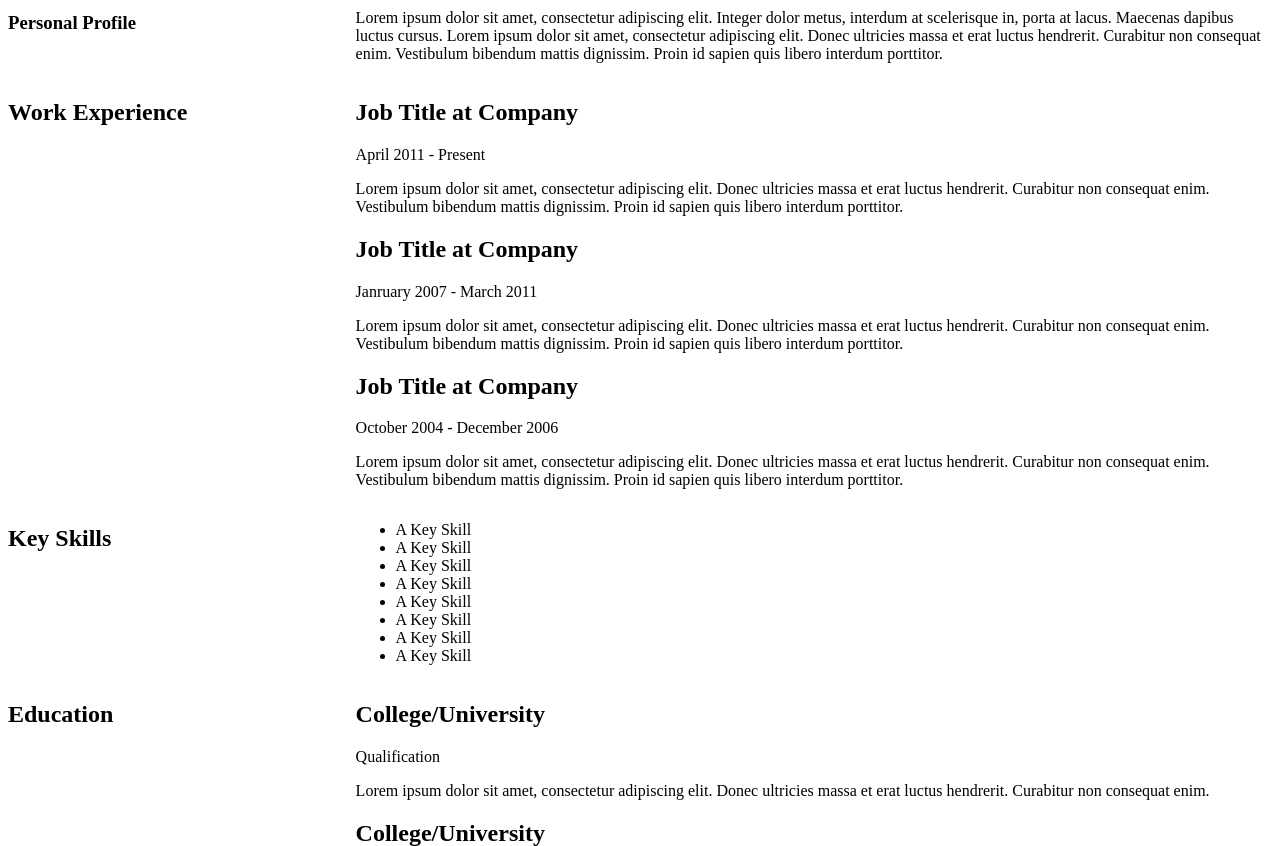
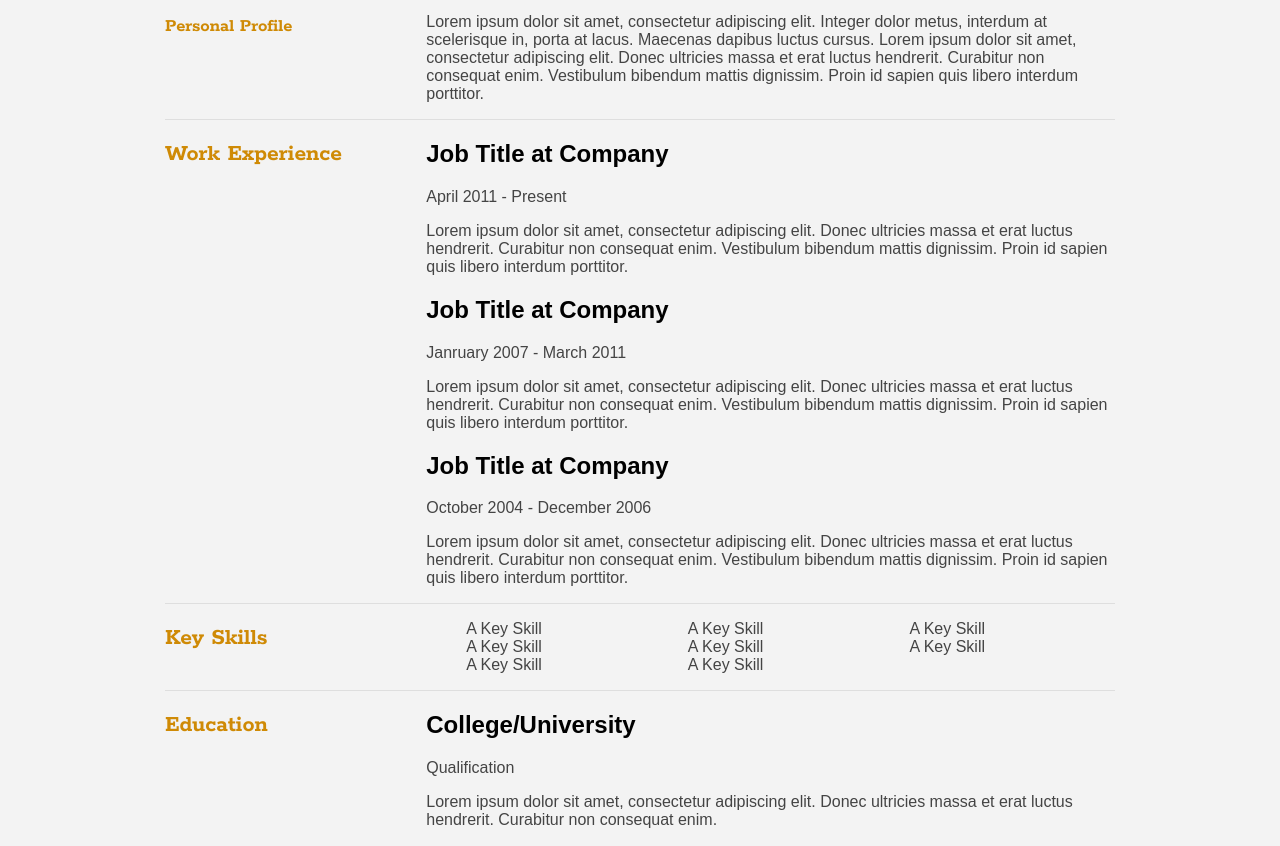
Before and after one commit to Kenzie-Academy-Brasil-Developers/estilizar-curriculo-sprint-2-lissandro7, a plain HTML site: page index.html in a window 1280 px wide. Shown: the part 147-993 px from the top of the page. Drawn offline with Linux system fonts and the light colour scheme.

Commit message:
Enviando Tarefa Concluida

```diff
--- a/index.html
+++ b/index.html
@@ -27,7 +27,7 @@
 		</div>
 
 		<div id="contactDetails">
-			<ul>
+			<ul >
 				<li>e: <a href="mailto:joe@bloggs.com" target="_blank">joe@bloggs.com</a></li>
 				<li>w: <a href="http://www.bloggs.com">www.bloggs.com</a></li>
 				<li>m: 01234567890</li>
@@ -51,7 +51,7 @@
 		</section>
 
 
-		<section>
+		<section class="section1">
 			<div class="sectionTitle">
 				<h1>Work Experience</h1>
 			</div>
@@ -79,7 +79,7 @@
 		</section>
 
 
-		<section>
+		<section class="section2">
 			<div class="sectionTitle">
 				<h1>Key Skills</h1>
 			</div>
@@ -100,7 +100,7 @@
 		</section>
 
 
-		<section>
+		<section class="section3">
 			<div class="sectionTitle">
 				<h1>Education</h1>
 			</div>
--- a/style.css
+++ b/style.css
@@ -1,3 +1,9 @@
+html,body{
+	background-color: #f3f3f3;
+	font-family:Arial, Helvetica, sans-serif ;
+
+}
+
 .clear {
 	clear: both;
 }
@@ -10,18 +16,65 @@
 
 #name {
 	float: left;
+
+
 }
+
 
 #contactDetails {
 	float: right;
+	color: #181818;
 }
 
 .sectionTitle {
 	float: left;
 	width: 25%;
+	color: #cf8a05;
+	font-family: Rokkitt;
+
+
 }
 
 .sectionContent {
 	float: right;
 	width: 72.5%;
+
 }
+
+#headshot img{
+	border-radius: 200px;
+}
+p{
+
+	color:#444444;
+}
+ ul{
+	list-style: none;
+}
+
+
+#contactDetails a{
+	color: black;
+}
+#mainArea{
+	border-top: 2px solid #cf8a05;
+
+}
+
+.section1{
+	border-top:1px solid #dedede;
+	border-bottom: 1px solid #dedede;
+}
+.section2{
+	border-bottom: 1px solid #dedede;
+
+}
+.section2 ul{
+	column-count: 3;
+	color: #444444;
+}
+#cv{
+	width: 950px;
+	margin: 10px auto;
+
+}
```
